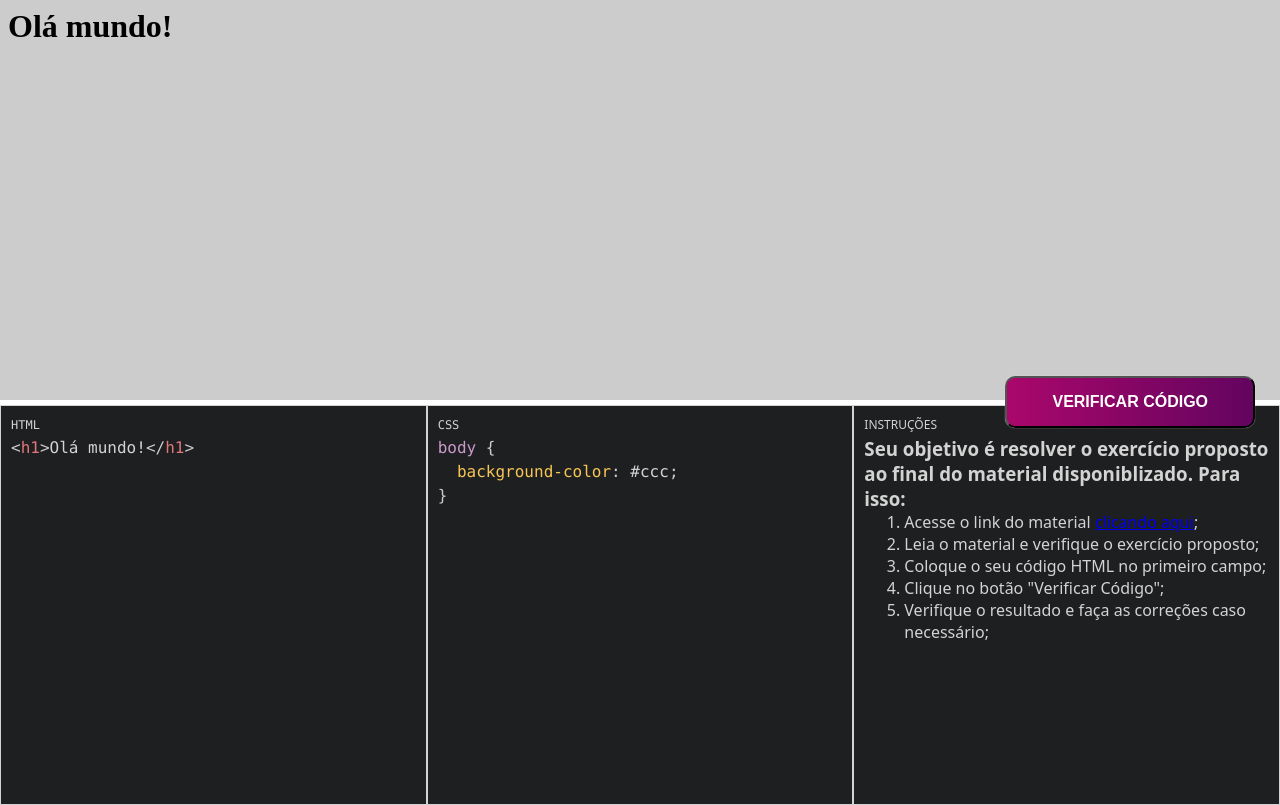
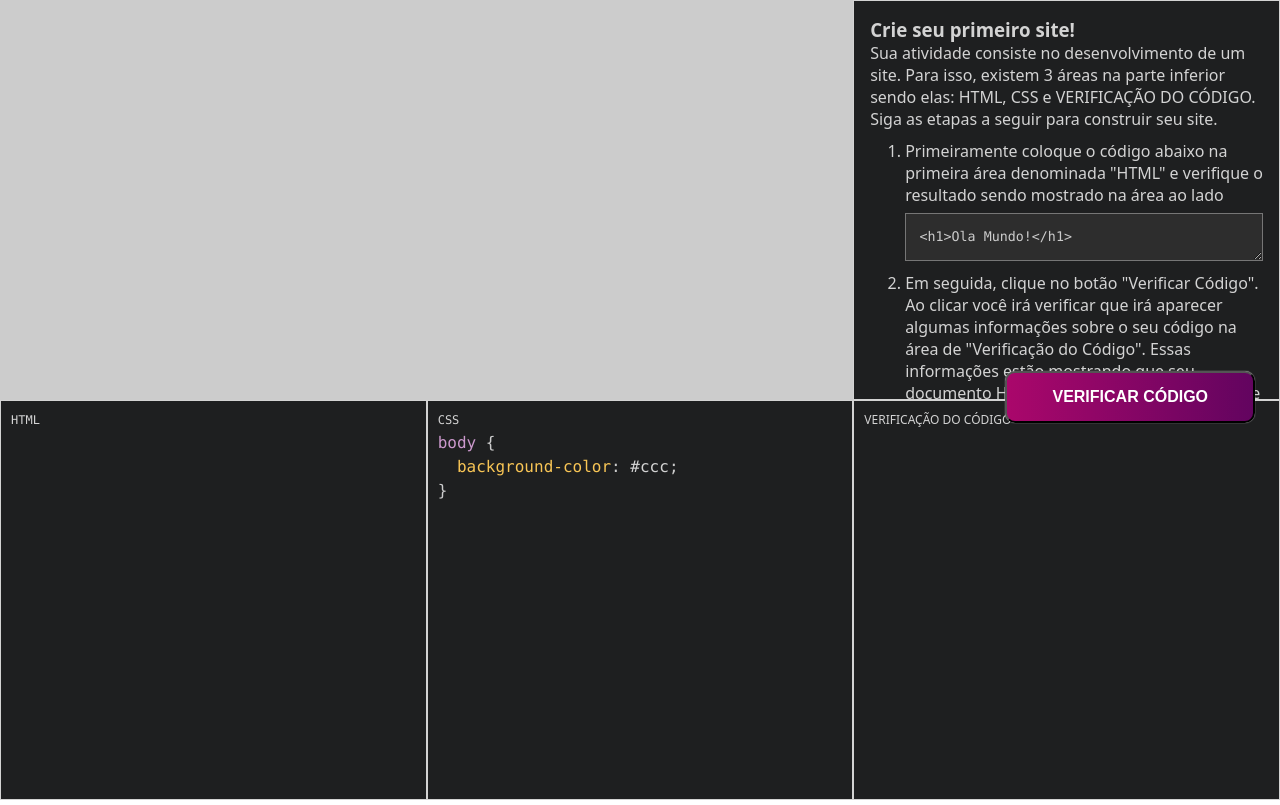
Before and after one commit to danilocbueno/codeplay, a plain HTML site: page index.html in a window 1280 px wide. Drawn offline with Linux system fonts and the light colour scheme.

Commit message:
change the task

```diff
--- a/css/style.css
+++ b/css/style.css
@@ -11,9 +11,29 @@ body {
 }
 
 iframe {
+  width: 67.33%;
+  height: 100%;
+  border: none;
+}
+
+.wrapper-preview {
+  display: flex;
+  height: 50vh;
+}
+
+.wrapper-preview .instructions {
+  width: 33.66%;
+  padding: 1rem;
+  background: #1e1f20;
+  border: 1px solid rgb(211, 211, 211);
+  color: rgb(211, 211, 211);
+  overflow-y: scroll;
+  padding-bottom: 60px;
+}
+
+textarea {
   width: 100%;
-  height: 50vh;
-  border: none;
+  height: 3rem;
 }
 
 .editor {
@@ -40,8 +60,9 @@ iframe {
   color: #75b798;
 }
 
-#messages ol {
-  margin-left: 40px;
+.instructions ol {
+  margin-top: 10px;
+  margin-left: 35px;
 }
 
 .editor pre,
@@ -114,7 +135,7 @@ iframe {
 }
 
 #js:before {
-  content: "INSTRUÇÕES";
+  content: "VERIFICAÇÃO DO CÓDIGO";
 }
 
 body {
--- a/index.html
+++ b/index.html
@@ -16,14 +16,53 @@
   </head>
   <body class="line-numbers">
     <!-- Preview of the code -->
-    <iframe id="preview"></iframe>
+    <div class="wrapper-preview">
+      <iframe id="preview"></iframe>
+      <div class="instructions">
+        <h3>Crie seu primeiro site!</h3>
+        <p>
+          Sua atividade consiste no desenvolvimento de um site. Para isso,
+          existem 3 áreas na parte inferior sendo elas: HTML, CSS e VERIFICAÇÃO
+          DO CÓDIGO. Siga as etapas a seguir para construir seu site.
+        </p>
+        <ol>
+          <li>
+            Primeiramente coloque o código abaixo na primeira área denominada
+            "HTML" e verifique o resultado sendo mostrado na área ao lado
+            <textarea><h1>Ola Mundo!</h1></textarea>
+          </li>
+          <li>
+            Em seguida, clique no botão "Verificar Código". Ao clicar você irá
+            verificar que irá aparecer algumas informações sobre o seu código na
+            área de "Verificação do Código". Essas informações estão mostrando
+            que seu documento HTML está incompleto, isso porque pelas regras do
+            HTML é necessário uma estrutura mínima do documento. Para corrigir,
+            coloque a estrutura abaixo e clique em "Verificar Código" novamente.
+            <textarea style="height: 210px">
+<!DOCTYPE html>
+<html lang="pt-br">
+<head>
+  <title>Meu priemiro documento</title>
+</head>
+<body>
+  <h1>Ola mundo!</h1>
+</body>
+</html>
+</textarea
+            >
+          </li>
+          <li>
+            Verifique novamente o painel de "Verificação do Código" e veja que
+            agora seu código não possui mais erros! Parabéns, você acaba de
+            construir sua primeira página.
+          </li>
+        </ol>
+      </div>
+    </div>
 
     <!-- Editor Boxes -->
     <div class="editor">
-      <textarea id="html" class="language-html">
-<h1>Olá mundo!</h1>
-    </textarea
-      >
+      <textarea id="html" class="language-html"> </textarea>
 
       <textarea id="css" class="language-css">
 body {
@@ -33,26 +72,7 @@ body {
 
       <div id="js" class="validate">
         <button id="validate" class="btn-grad">Verificar código</button>
-        <div id="messages">
-          <h3>
-            Seu objetivo é resolver o exercício proposto ao final do material
-            disponiblizado. Para isso:
-          </h3>
-          <ol>
-            <li>
-              Acesse o link do material
-              <a
-                href="https://liag.ft.unicamp.br/computacaocriativa/wp-content/uploads/sites/6/2022/03/AULA-2-ACT.pdf"
-                target="_blank"
-                >clicando aqui</a
-              >;
-            </li>
-            <li>Leia o material e verifique o exercício proposto;</li>
-            <li>Coloque o seu código HTML no primeiro campo;</li>
-            <li>Clique no botão "Verificar Código";</li>
-            <li>Verifique o resultado e faça as correções caso necessário;</li>
-          </ol>
-        </div>
+        <div id="messages"></div>
       </div>
     </div>
 
```
